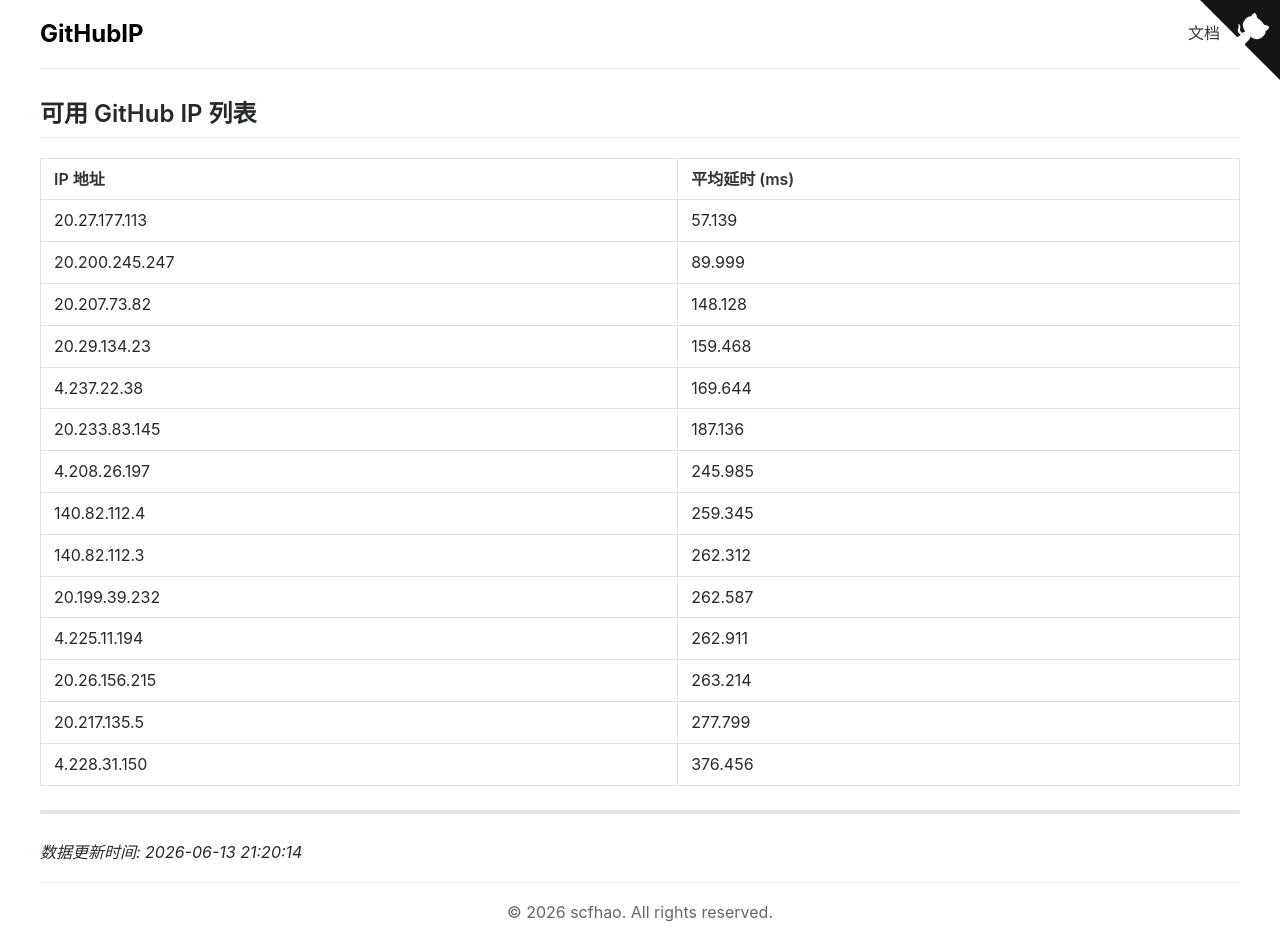
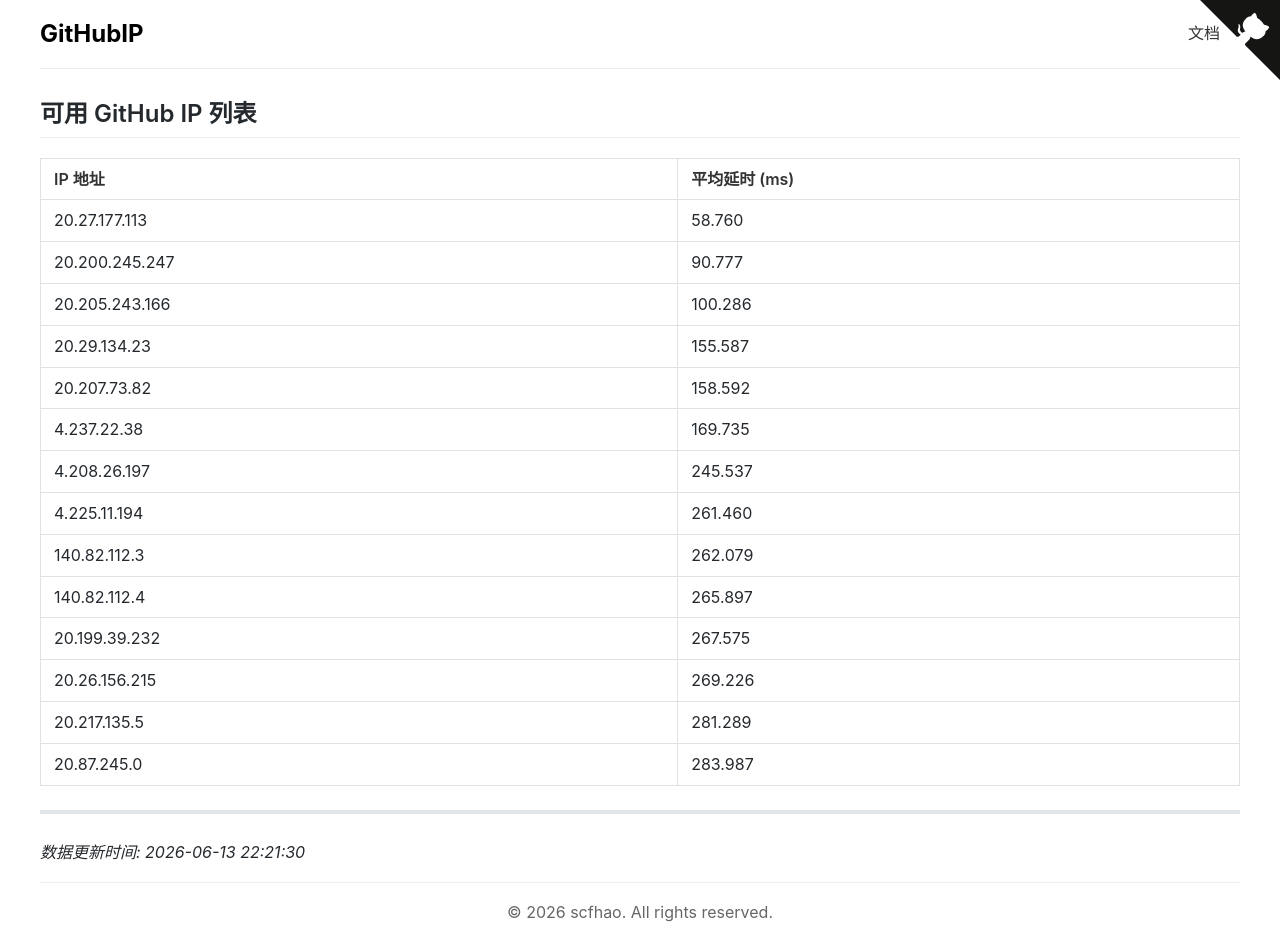
Before and after one commit to scfhao/GitHubIP, a Jekyll site: the page built from index.md, in a window 1280 px wide. Built offline with Jekyll 4.4.1, drawn with Linux system fonts in a browser that asks for light colours.

Commit message:
自动脚本执行 - 2026-06-13 22:21:30

```diff
--- a/index.md
+++ b/index.md
@@ -1,28 +1,28 @@
 ---
 layout: home
 title: GitHub IP 列表
-date: 2026-06-13 21:20:14
+date: 2026-06-13 22:21:30
 ---
 
 ## 可用 GitHub IP 列表
 
 | IP 地址 | 平均延时 (ms) |
 |---------|--------------|
-| 20.27.177.113 | 57.139 |
-| 20.200.245.247 | 89.999 |
-| 20.207.73.82 | 148.128 |
-| 20.29.134.23 | 159.468 |
-| 4.237.22.38 | 169.644 |
-| 20.233.83.145 | 187.136 |
-| 4.208.26.197 | 245.985 |
-| 140.82.112.4 | 259.345 |
-| 140.82.112.3 | 262.312 |
-| 20.199.39.232 | 262.587 |
-| 4.225.11.194 | 262.911 |
-| 20.26.156.215 | 263.214 |
-| 20.217.135.5 | 277.799 |
-| 4.228.31.150 | 376.456 |
+| 20.27.177.113 | 58.760 |
+| 20.200.245.247 | 90.777 |
+| 20.205.243.166 | 100.286 |
+| 20.29.134.23 | 155.587 |
+| 20.207.73.82 | 158.592 |
+| 4.237.22.38 | 169.735 |
+| 4.208.26.197 | 245.537 |
+| 4.225.11.194 | 261.460 |
+| 140.82.112.3 | 262.079 |
+| 140.82.112.4 | 265.897 |
+| 20.199.39.232 | 267.575 |
+| 20.26.156.215 | 269.226 |
+| 20.217.135.5 | 281.289 |
+| 20.87.245.0 | 283.987 |
 
 ---
 
-*数据更新时间: 2026-06-13 21:20:14*
+*数据更新时间: 2026-06-13 22:21:30*
```
